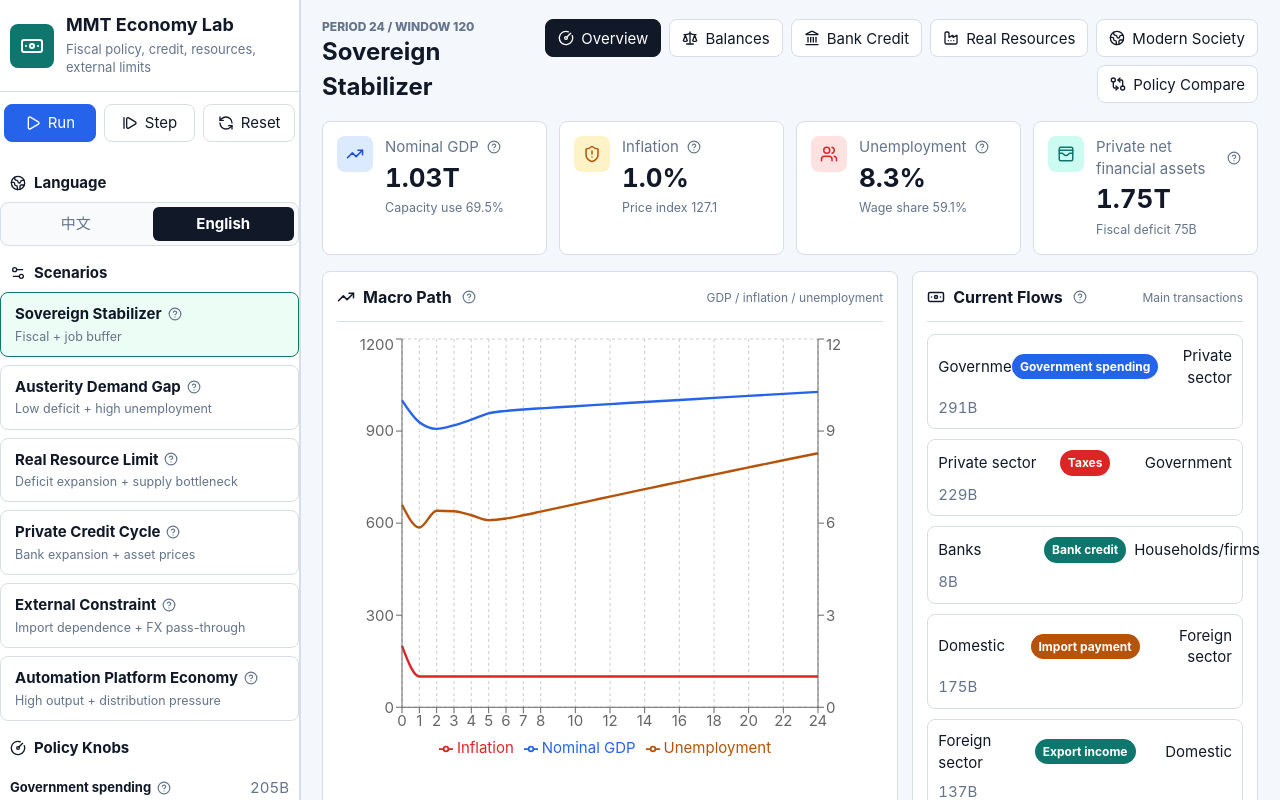
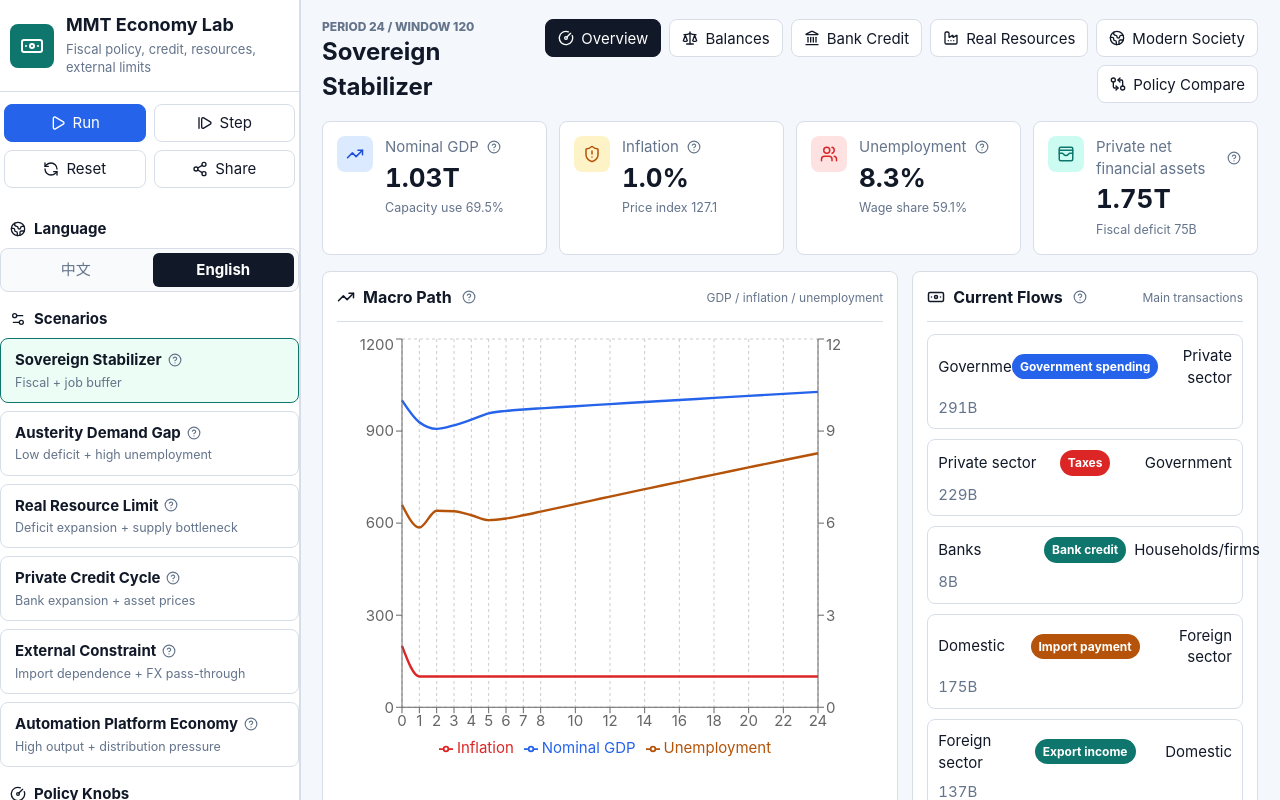
Before and after one commit to haowen-xiong/mmt-economy-lab, a React (Vite) app: page / in a window 1280 px wide. Shown: the top 800 px of the page. Built offline with nearby package versions, Linux system fonts and the light colour scheme.

Commit message:
Add shareable experiment links

```diff
--- a/src/App.css
+++ b/src/App.css
@@ -66,7 +66,7 @@
 
 .transport {
   display: grid;
-  grid-template-columns: 1fr 1fr 1fr;
+  grid-template-columns: repeat(2, minmax(0, 1fr));
   gap: 8px;
   margin: 12px 0 14px;
   padding: 0 4px;
@@ -89,6 +89,13 @@
   align-items: center;
   justify-content: center;
   gap: 7px;
+  min-width: 0;
+}
+
+.icon-button span {
+  overflow: hidden;
+  text-overflow: ellipsis;
+  white-space: nowrap;
 }
 
 .icon-button.primary {
--- a/src/App.tsx
+++ b/src/App.tsx
@@ -36,6 +36,7 @@ import {
   Play,
   RefreshCcw,
   Scale,
+  Share2,
   Settings2,
   ShieldAlert,
   StepForward,
@@ -44,7 +45,6 @@ import {
   WalletCards,
 } from 'lucide-react'
 import {
-  defaultPolicy,
   formatMoney,
   formatPercent,
   runSimulation,
@@ -61,12 +61,12 @@ import {
   type SocialActorId,
   type SocialActorView,
 } from './derivedMetrics'
+import { buildShareUrl, readInitialAppState, type Language, type TabId } from './shareState'
 import './App.css'
 
 type Icon = ComponentType<{ size?: number; strokeWidth?: number; className?: string }>
-type TabId = 'overview' | 'balances' | 'credit' | 'resources' | 'society' | 'compare'
-type Language = 'zh' | 'en'
 type TooltipState = { text: string; x: number; y: number } | null
+type ShareStatus = 'idle' | 'copied' | 'ready'
 type TooltipContextValue = {
   show: (text: string, x: number, y: number) => void
   hide: () => void
@@ -108,7 +108,47 @@ const HORIZON_EXTENSION_THRESHOLD = 12
 const TOOLTIP_WIDTH = 320
 const TOOLTIP_MARGIN = 12
 const TOOLTIP_OFFSET = 14
+const CLIPBOARD_TIMEOUT_MS = 600
 const comparisonColors = ['#2563eb', '#0f766e', '#b45309', '#dc2626', '#7c3aed', '#475569', '#0891b2']
+
+function copyTextWithTextArea(text: string) {
+  const textArea = document.createElement('textarea')
+  textArea.value = text
+  textArea.setAttribute('readonly', '')
+  textArea.style.position = 'fixed'
+  textArea.style.left = '-9999px'
+  document.body.appendChild(textArea)
+  textArea.select()
+  try {
+    return document.execCommand('copy')
+  } catch {
+    return false
+  } finally {
+    document.body.removeChild(textArea)
+  }
+}
+
+async function copyText(text: string) {
+  const textAreaCopied = copyTextWithTextArea(text)
+  if (textAreaCopied) return true
+
+  if (!navigator.clipboard?.writeText || !window.isSecureContext) return false
+
+  let timeoutId: ReturnType<typeof window.setTimeout> | undefined
+  try {
+    return await Promise.race([
+      navigator.clipboard.writeText(text).then(
+        () => true,
+        () => false,
+      ),
+      new Promise<boolean>((resolve) => {
+        timeoutId = window.setTimeout(() => resolve(false), CLIPBOARD_TIMEOUT_MS)
+      }),
+    ])
+  } finally {
+    if (timeoutId !== undefined) window.clearTimeout(timeoutId)
+  }
+}
 
 const copy = {
   zh: {
@@ -119,6 +159,9 @@ const copy = {
     pause: '暂停',
     step: '推进',
     reset: '重置',
+    shareExperiment: '分享',
+    copied: '已复制',
+    linkReady: '链接就绪',
     scenario: '场景',
     policyKnobs: '政策旋钮',
     customExperiment: '自定义实验',
@@ -371,6 +414,9 @@ const copy = {
     pause: 'Pause',
     step: 'Step',
     reset: 'Reset',
+    shareExperiment: 'Share',
+    copied: 'Copied',
+    linkReady: 'Link ready',
     scenario: 'Scenarios',
     policyKnobs: 'Policy Knobs',
     customExperiment: 'Custom experiment',
@@ -620,13 +666,15 @@ const copy = {
 type Copy = (typeof copy)[Language]
 
 function App() {
-  const [policy, setPolicy] = useState<Policy>(defaultPolicy)
-  const [activeScenario, setActiveScenario] = useState(scenarios[0].id)
-  const [activeTab, setActiveTab] = useState<TabId>('overview')
-  const [language, setLanguage] = useState<Language>('en')
-  const [cursor, setCursor] = useState(24)
+  const [initialState] = useState(readInitialAppState)
+  const [policy, setPolicy] = useState<Policy>(initialState.policy)
+  const [activeScenario, setActiveScenario] = useState(initialState.activeScenario)
+  const [activeTab, setActiveTab] = useState<TabId>(initialState.activeTab)
+  const [language, setLanguage] = useState<Language>(initialState.language)
+  const [cursor, setCursor] = useState(initialState.cursor)
   const [horizon, setHorizon] = useState(INITIAL_HORIZON)
   const [running, setRunning] = useState(false)
+  const [shareStatus, setShareStatus] = useState<ShareStatus>('idle')
   const [tooltip, setTooltip] = useState<TooltipState>(null)
   const [comparisonScenarioIds, setComparisonScenarioIds] = useState<string[]>([
     'sovereign-stabilizer',
@@ -712,6 +760,24 @@ function App() {
     })
   }
 
+  useEffect(() => {
+    setShareStatus('idle')
+  }, [policy, activeScenario, activeTab, language, boundedCursor])
+
+  const shareExperiment = async () => {
+    const shareUrl = buildShareUrl(window.location.href, {
+      policy,
+      activeScenario,
+      activeTab,
+      language,
+      cursor: boundedCursor,
+    })
+    window.history.replaceState(null, '', shareUrl)
+    setShareStatus('ready')
+    const copied = await copyText(shareUrl)
+    setShareStatus(copied ? 'copied' : 'ready')
+  }
+
   const toggleComparisonScenario = (scenarioId: string) => {
     setComparisonScenarioIds((selected) =>
       selected.includes(scenarioId)
@@ -747,6 +813,17 @@ function App() {
             onClick={stepForward}
           />
           <IconButton icon={RefreshCcw} label={ui.reset} onClick={reset} />
+          <IconButton
+            icon={Share2}
+            label={
+              shareStatus === 'copied'
+                ? ui.copied
+                : shareStatus === 'ready'
+                  ? ui.linkReady
+                  : ui.shareExperiment
+            }
+            onClick={shareExperiment}
+          />
         </div>
 
         <section className="language-section">
--- /dev/null
+++ b/src/shareState.ts
@@ -0,0 +1,105 @@
+import { defaultPolicy, scenarios, type Policy } from './simulation'
+
+export type TabId = 'overview' | 'balances' | 'credit' | 'resources' | 'society' | 'compare'
+export type Language = 'zh' | 'en'
+
+export const DEFAULT_CURSOR = 24
+
+export type ShareState = {
+  policy: Policy
+  activeScenario: string
+  activeTab: TabId
+  language: Language
+  cursor: number
+}
+
+const tabIds: TabId[] = ['overview', 'balances', 'credit', 'resources', 'society', 'compare']
+
+const policyUrlParams: Record<keyof Policy, string> = {
+  governmentSpending: 'g',
+  taxRate: 't',
+  jobGuarantee: 'j',
+  interestRate: 'r',
+  creditImpulse: 'c',
+  productivity: 'p',
+  importShare: 'm',
+  energyCost: 'e',
+  automation: 'a',
+  exportDemand: 'x',
+  transferProgressivity: 'd',
+}
+
+const policyUrlEntries = Object.entries(policyUrlParams) as Array<[keyof Policy, string]>
+
+function isTabId(value: string | null): value is TabId {
+  return value !== null && tabIds.includes(value as TabId)
+}
+
+function isLanguage(value: string | null): value is Language {
+  return value === 'zh' || value === 'en'
+}
+
+function formatShareNumber(value: number) {
+  if (Number.isInteger(value)) return String(value)
+  return String(Number(value.toFixed(2)))
+}
+
+export function parseShareState(search: string): ShareState {
+  const fallback: ShareState = {
+    policy: defaultPolicy,
+    activeScenario: scenarios[0].id,
+    activeTab: 'overview',
+    language: 'en',
+    cursor: DEFAULT_CURSOR,
+  }
+
+  const params = new URLSearchParams(search)
+  const sharedPolicy: Policy = { ...defaultPolicy }
+  let hasPolicyOverride = false
+
+  policyUrlEntries.forEach(([key, param]) => {
+    const rawValue = params.get(param)
+    if (rawValue === null) return
+    const parsedValue = Number(rawValue)
+    if (!Number.isFinite(parsedValue)) return
+    sharedPolicy[key] = parsedValue
+    hasPolicyOverride = true
+  })
+
+  const scenario = scenarios.find((item) => item.id === params.get('scenario'))
+  const tab = params.get('tab')
+  const lang = params.get('lang')
+  const rawPeriod = params.get('period')
+  const period = rawPeriod === null ? Number.NaN : Number(rawPeriod)
+
+  return {
+    policy: hasPolicyOverride ? sharedPolicy : scenario?.policy ?? fallback.policy,
+    activeScenario: hasPolicyOverride ? 'custom' : scenario?.id ?? fallback.activeScenario,
+    activeTab: isTabId(tab) ? tab : fallback.activeTab,
+    language: isLanguage(lang) ? lang : fallback.language,
+    cursor: Number.isFinite(period) ? Math.max(0, Math.round(period)) : fallback.cursor,
+  }
+}
+
+export function readInitialAppState(): ShareState {
+  if (typeof window === 'undefined') return parseShareState('')
+  return parseShareState(window.location.search)
+}
+
+export function buildShareUrl(baseHref: string, state: ShareState) {
+  const url = new URL(baseHref)
+  policyUrlEntries.forEach(([, param]) => url.searchParams.delete(param))
+  url.searchParams.set('scenario', state.activeScenario)
+  url.searchParams.set('tab', state.activeTab)
+  url.searchParams.set('lang', state.language)
+  url.searchParams.set('period', String(state.cursor))
+
+  if (state.activeScenario === 'custom') {
+    policyUrlEntries.forEach(([key, param]) => {
+      url.searchParams.set(param, formatShareNumber(state.policy[key]))
+    })
+  }
+
+  url.hash = ''
+  return url.toString()
+}
```
Also changed, not shown: 3 other files (tests, documents, lock files or other folders).
